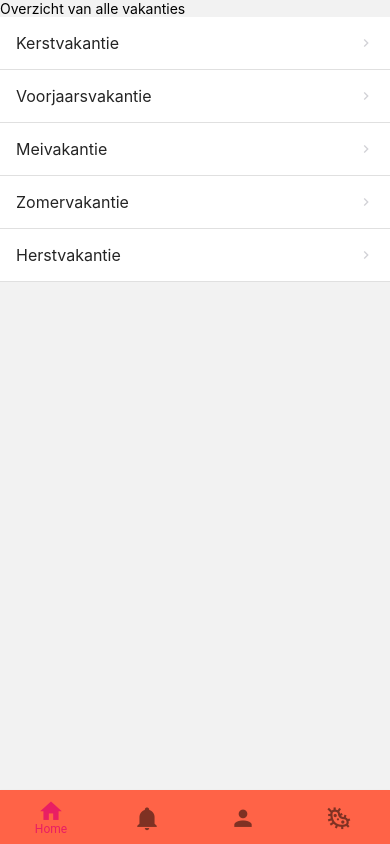
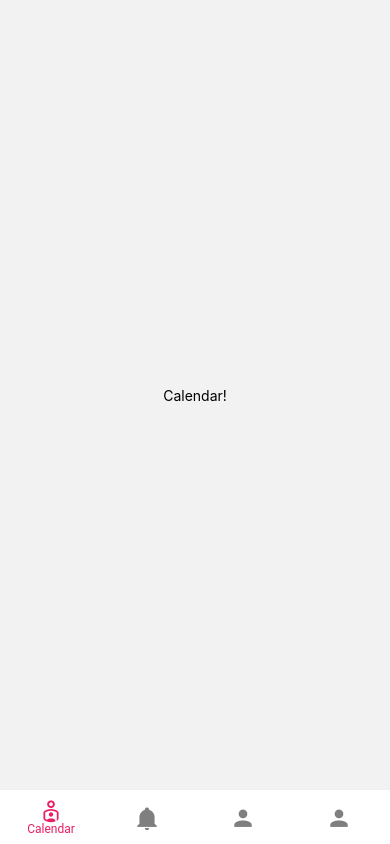
Before and after one commit to TiemcoM/DeltionHolidays, a React Native app: screen /Calender in a window 390 px wide. Built offline with nearby package versions, Linux system fonts and the light colour scheme.

Commit message:
Working with components for cleaner files

```diff
--- a/App.js
+++ b/App.js
@@ -1,132 +1,66 @@
-import * as React from 'react';
-import {Text, View} from 'react-native';
-import {NavigationContainer} from '@react-navigation/native';
-import {createMaterialBottomTabNavigator} from '@react-navigation/material-bottom-tabs';
-import MaterialCommunityIcons from 'react-native-vector-icons/MaterialCommunityIcons';
-import {Title} from "react-native-paper";
-import {ListItem, Avatar} from 'react-native-elements'
-import axios from 'axios';
-
-function HomeScreen() {
-    return (
-        <View>
-
-            <Text>Overzicht van alle vakanties</Text>
-            {
-                vakantieList.map((item, i) => (
-                    <ListItem key={i} bottomDivider>
-                        <ListItem.Content>
-                            <ListItem.Title>{item.title}</ListItem.Title>
-                        </ListItem.Content>
-                        <ListItem.Chevron/>
-                    </ListItem>
-                ))
-            }
-        </View>
-    );
-}
-
-
-
-function CountdownScreen() {
-    return (
-        <View style={{flex: 1, justifyContent: 'center', alignItems: 'center'}}>
-            <Text>Countdown!</Text>
-        </View>
-    );
-}
-
-function SettingsScreen() {
-    return (
-        <View style={{flex: 1, justifyContent: 'center', alignItems: 'center'}}>
-            <Text>Settings!</Text>
-        </View>
-    );
-}
-
-function AboutUsScreen() {
-    return (
-        <View style={{flex: 1, justifyContent: 'center', alignItems: 'center'}}>
-            <Title>About us!</Title>
-        </View>
-    );
-}
+import { StatusBar } from "expo-status-bar";
+import React, { useState, useEffect } from "react";
+import { NavigationContainer } from "@react-navigation/native";
+import { createMaterialBottomTabNavigator } from "@react-navigation/material-bottom-tabs";
+import MaterialCommunityIcons from "react-native-vector-icons/MaterialCommunityIcons";
+import CalendarTab from "./components/pages/Calendar";
+import CountdownTab from "./components/pages/Countdown";
+import SettingsTab from "./components/pages/Settings";
+import AboutUsTab from "./components/pages/AboutUs";
+import axios from "axios";
 
 const Tab = createMaterialBottomTabNavigator();
-
-const vakantieList = [
-    {
-        title: 'Kerstvakantie',
-        startDate: '',
-        endDate: '',
-    },
-    {
-        title: 'Voorjaarsvakantie',
-        startDate: '',
-        endDate: '',
-    },
-    {
-        title: 'Meivakantie',
-        startDate: '',
-        endDate: '',
-    },
-    {
-        title: 'Zomervakantie',
-        startDate: '',
-        endDate: '',
-    },
-    {
-        title: 'Herstvakantie',
-        startDate: '',
-        endDate: '',
-    },
-]
 
 export default function App() {
     return (
         <NavigationContainer>
+            <StatusBar />
             <Tab.Navigator
-                initialRouteName="Kalender"
+                initialRouteName="Counter"
                 activeColor="#e91e63"
-                barStyle={{backgroundColor: 'tomato'}}
+                barStyle={{ backgroundColor: "white" }}
             >
                 <Tab.Screen
-                    name="Home"
-                    component={HomeScreen}
+                    name="Calender"
+                    component={CalendarTab}
                     options={{
-                        tabBarLabel: 'Home',
-                        tabBarIcon: ({color}) => (
-                            <MaterialCommunityIcons name="home" color={color} size={26}/>
+                        tabBarLabel: "Calendar",
+                        tabBarIcon: ({ color }) => (
+                            <MaterialCommunityIcons
+                                name="account-child-outline"
+                                color={color}
+                                size={26}
+                            />
                         ),
                     }}
                 />
                 <Tab.Screen
-                    name="Countdown"
-                    component={CountdownScreen}
+                    name="Counter"
+                    component={CountdownTab}
                     options={{
-                        tabBarLabel: 'Countdown',
-                        tabBarIcon: ({color}) => (
-                            <MaterialCommunityIcons name="bell" color={color} size={26}/>
+                        tabBarLabel: "Countdown",
+                        tabBarIcon: ({ color }) => (
+                            <MaterialCommunityIcons name="bell" color={color} size={26} />
                         ),
                     }}
                 />
                 <Tab.Screen
                     name="Settings"
-                    component={SettingsScreen}
+                    component={SettingsTab}
                     options={{
-                        tabBarLabel: 'Settings',
-                        tabBarIcon: ({color}) => (
-                            <MaterialCommunityIcons name="account" color={color} size={26}/>
+                        tabBarLabel: "Settings",
+                        tabBarIcon: ({ color }) => (
+                            <MaterialCommunityIcons name="account" color={color} size={26} />
                         ),
                     }}
                 />
                 <Tab.Screen
                     name="About us"
-                    component={AboutUsScreen}
+                    component={AboutUsTab}
                     options={{
-                        tabBarLabel: 'About us',
-                        tabBarIcon: ({color}) => (
-                            <MaterialCommunityIcons name="bacteria-outline" color={color} size={26}/>
+                        tabBarLabel: "About us",
+                        tabBarIcon: ({ color }) => (
+                            <MaterialCommunityIcons name="account" color={color} size={26} />
                         ),
                     }}
                 />
--- a/app.json
+++ b/app.json
@@ -3,7 +3,6 @@
     "name": "DeltionHolidays",
     "slug": "DeltionHolidays",
     "version": "1.0.0",
-    "orientation": "portrait",
     "icon": "./assets/icon.png",
     "splash": {
       "image": "./assets/splash.png",
--- /dev/null
+++ b/components/pages/AboutUs.js
@@ -0,0 +1,10 @@
+import React from "react";
+import { Text, View } from "react-native";
+
+export default function AboutUsTab() {
+    return (
+        <View style={{ flex: 1, justifyContent: "center", alignItems: "center" }}>
+            <Text>About us!</Text>
+        </View>
+    );
+}
--- /dev/null
+++ b/components/pages/Calendar.js
@@ -0,0 +1,10 @@
+import React from "react";
+import { Text, View } from "react-native";
+
+export default function CalendarTab() {
+    return (
+        <View style={{ flex: 1, justifyContent: "center", alignItems: "center" }}>
+            <Text>Calendar!</Text>
+        </View>
+    );
+}
--- /dev/null
+++ b/components/pages/Countdown.js
@@ -0,0 +1,10 @@
+import React from "react";
+import { Text, View } from "react-native";
+
+export default function CountdownTab() {
+    return (
+        <View style={{ flex: 1, justifyContent: "center", alignItems: "center" }}>
+            <Text>Aftellen!</Text>
+        </View>
+    );
+}
--- /dev/null
+++ b/components/pages/Settings.js
@@ -0,0 +1,10 @@
+import React from "react";
+import { Text, View } from "react-native";
+
+export default function SettingsTab() {
+    return (
+        <View style={{ flex: 1, justifyContent: "center", alignItems: "center" }}>
+            <Text>Settings!</Text>
+        </View>
+    );
+}
```
